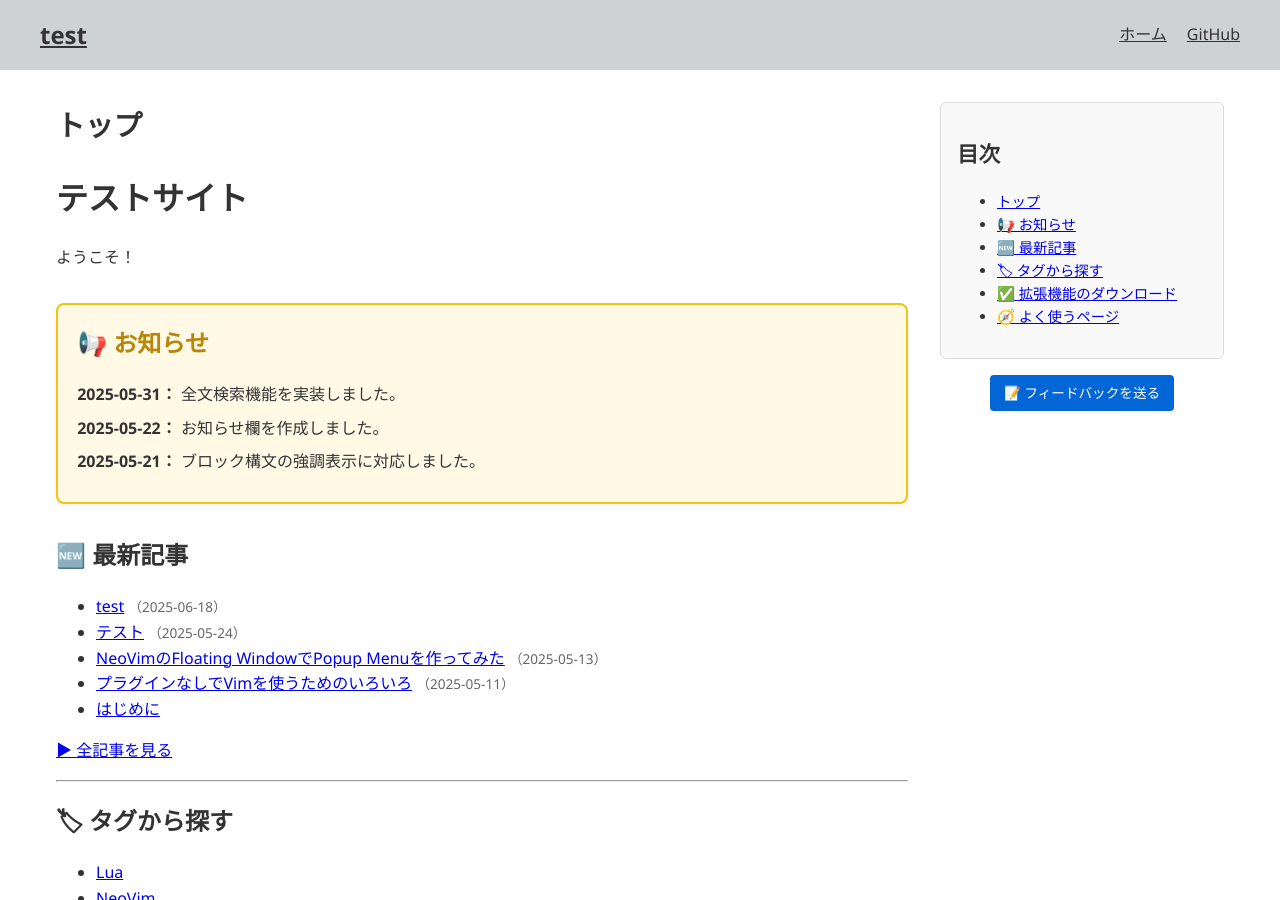
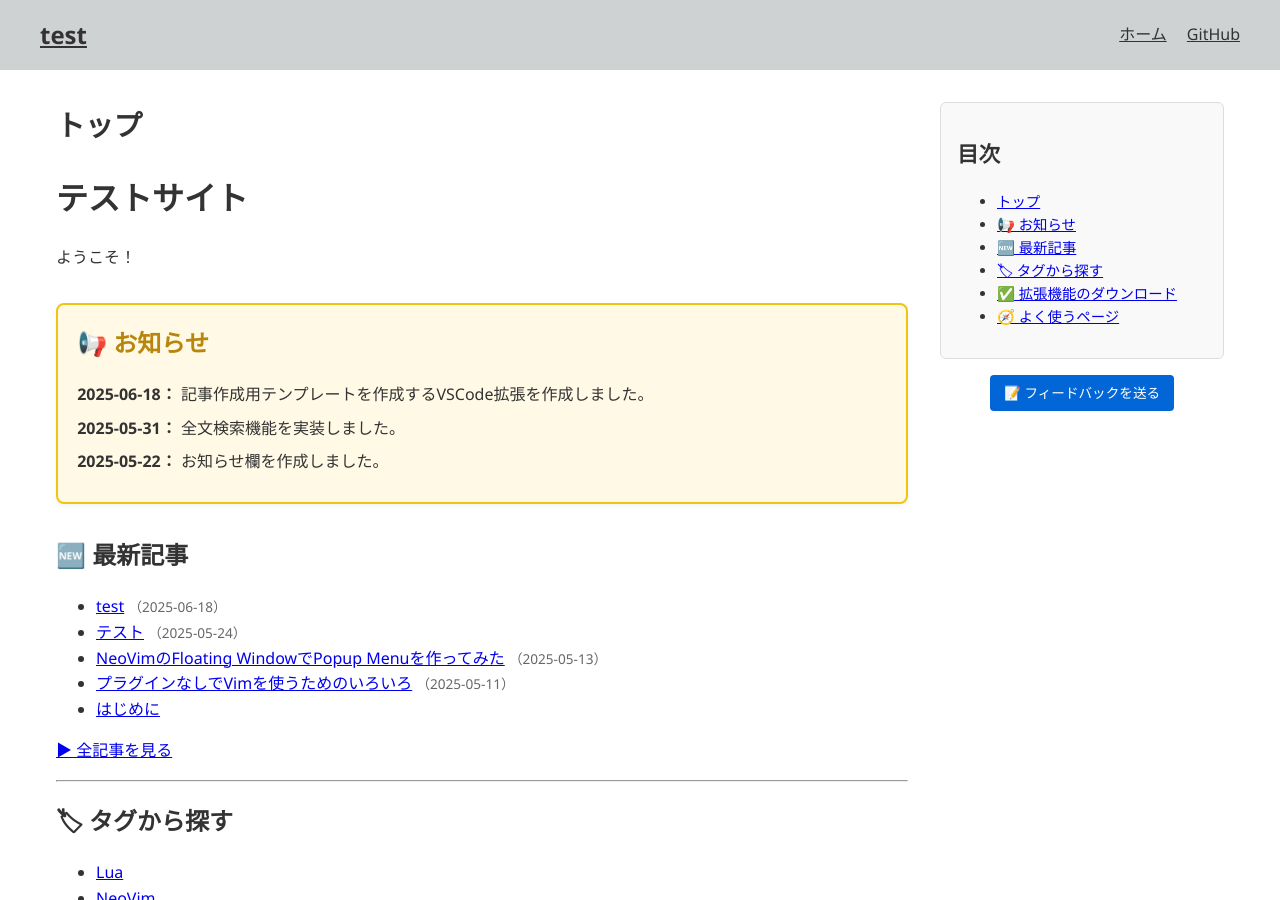
Before and after one commit to PicricAcid/pages_test, a Jekyll site: the page built from docs/index.md, in a window 1280 px wide and 900 px high. Built offline with Jekyll 4.4.1, drawn with Linux system fonts in a browser that asks for light colours; comment, search, counter and statistics services are not loaded.

Commit message:
Update news.yml

```diff
--- a/docs/_data/news.yml
+++ b/docs/_data/news.yml
@@ -1,3 +1,6 @@
+- date: 2025-06-18
+  text: 記事作成用テンプレートを作成するVSCode拡張を作成しました。
+
 - date: 2025-05-31
   text: 全文検索機能を実装しました。
 
```
